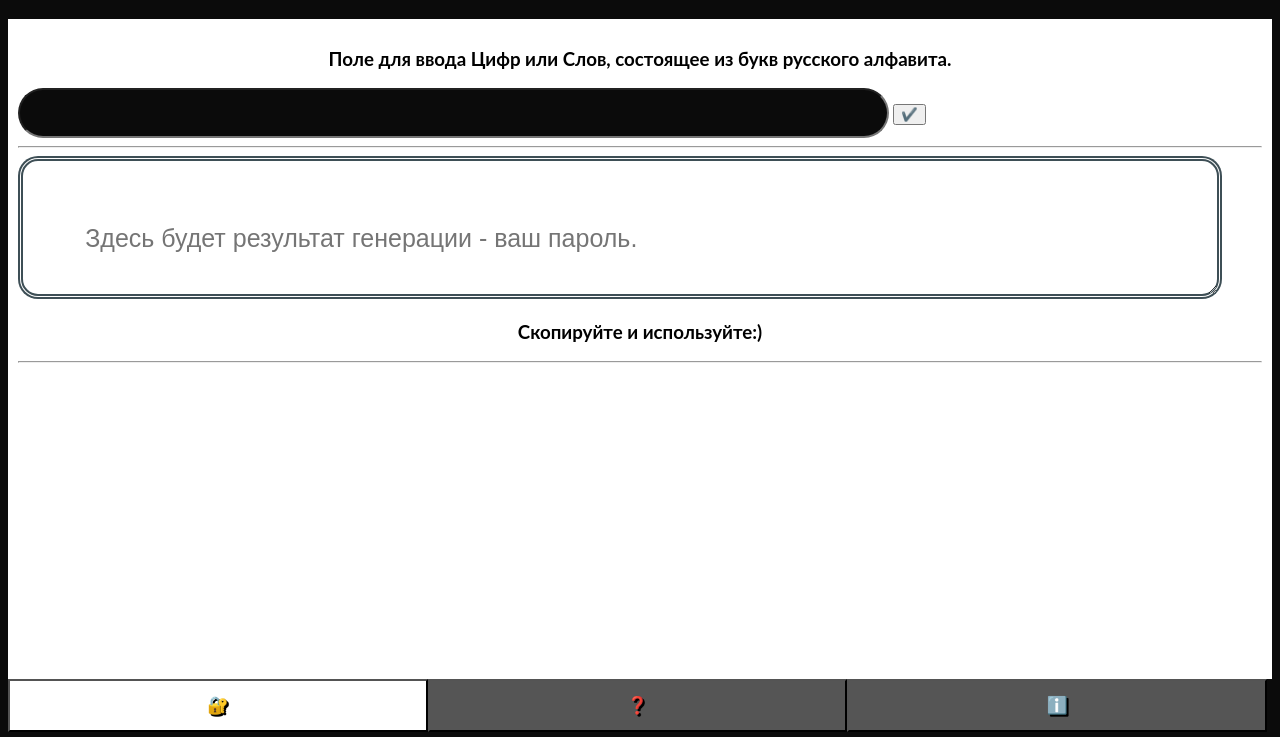
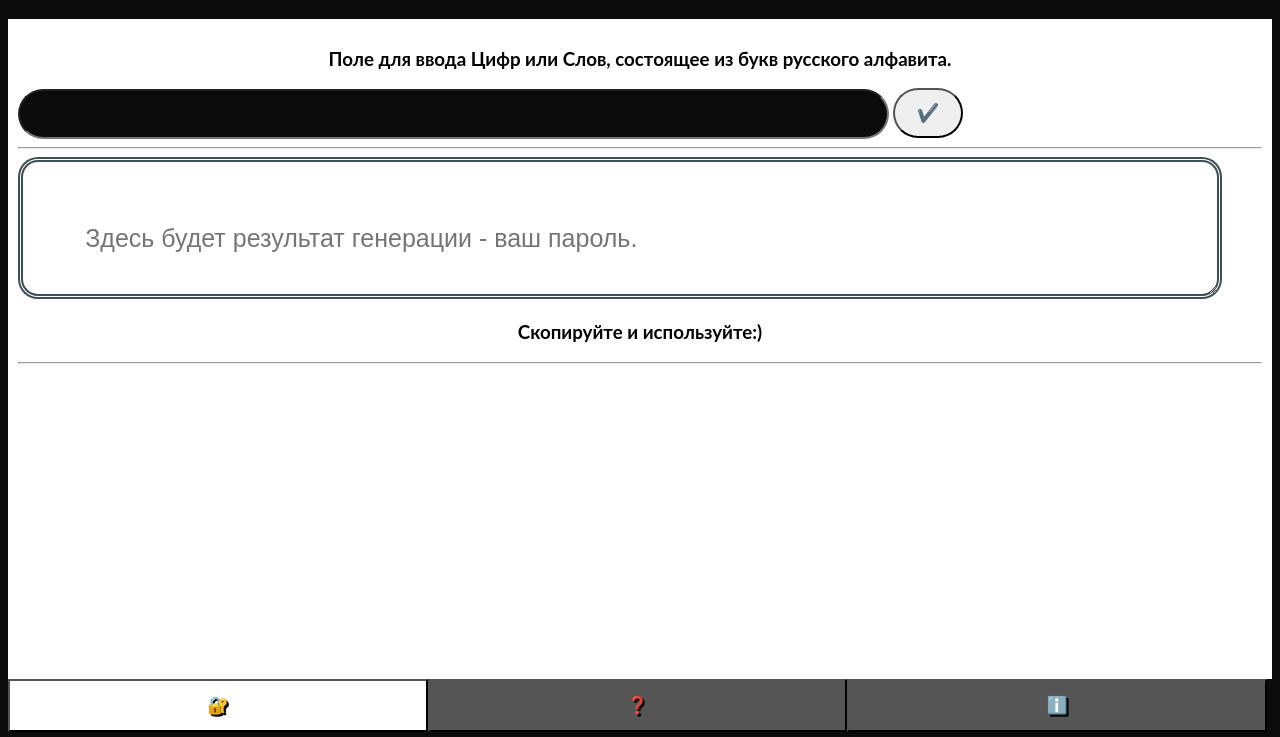
Before and after one commit to berlandbor-studio/PasswordGen-v1, a plain HTML site: page index.html in a window 1280 px wide. Shown: the part 63-800 px from the top of the page. Drawn offline with Linux system fonts and the light colour scheme.

Commit message:
Update index.html

```diff
--- a/index.html
+++ b/index.html
@@ -35,7 +35,7 @@
 
     <h3>Поле для ввода Цифр или Слов, состоящее из букв русского алфавита.</h3>
  <input type="text" id = "encode" value="">
- <button id="enter" type="button" id="enter_encode">✔️</button>
+ <button type="button" id="enter_encode">✔️</button>
  <hr />
  <!--h3>Результат генерации - ваш пароль</h3-->
 
```
